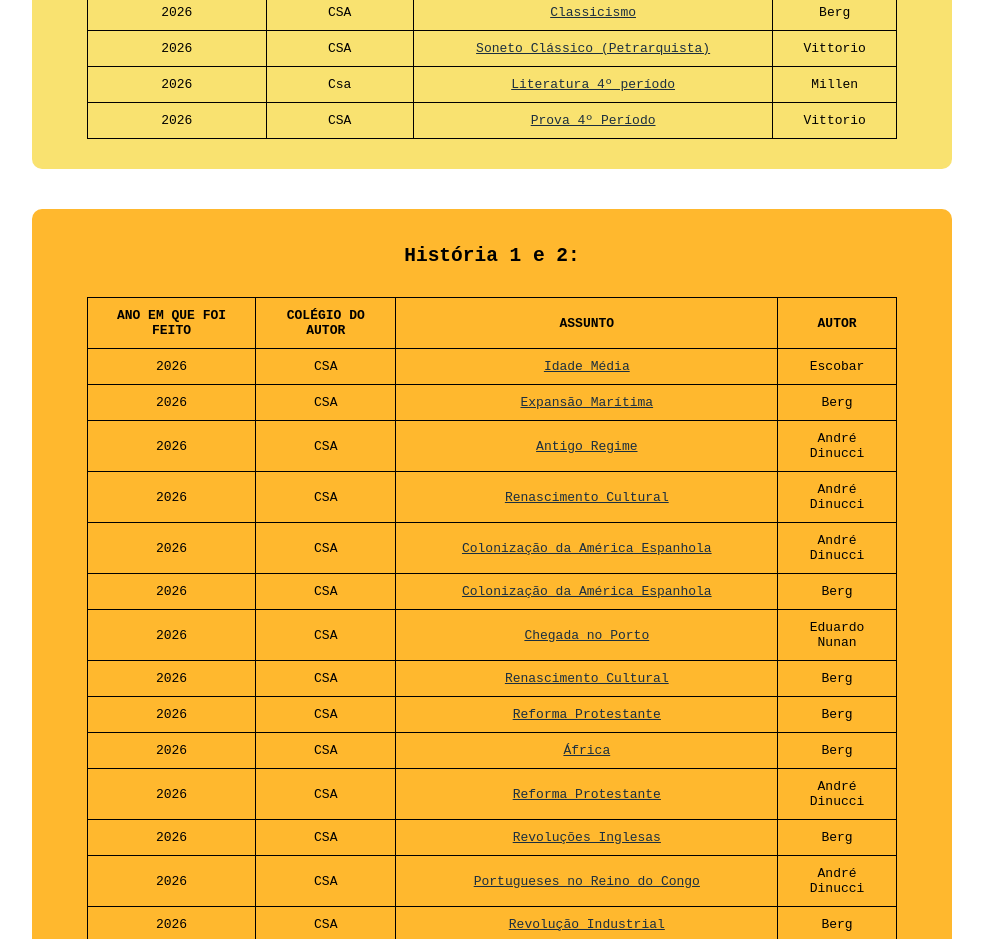
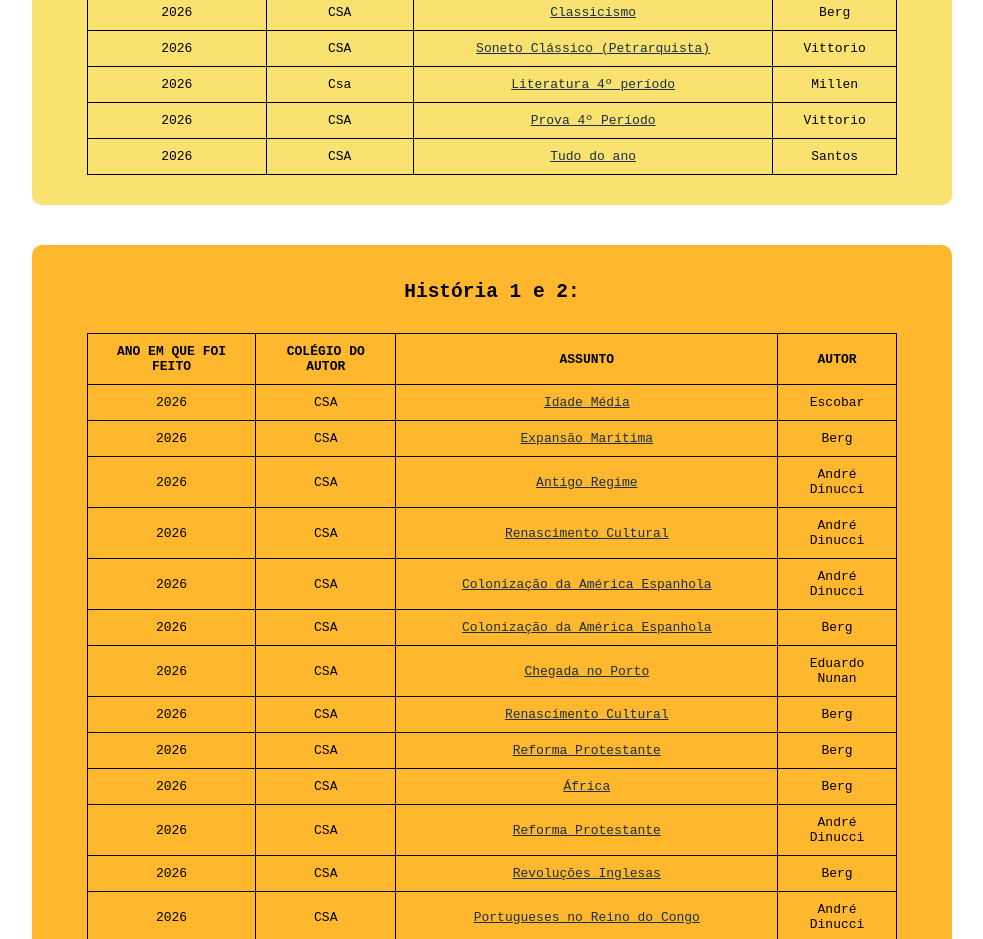
Before and after one commit to BentoRG/Gepeto, a plain HTML site: page 1anoEM.html in a window 1280 px wide. Shown: the part 2980-3919 px from the top of the page, without its empty margins (148-1131 px from the left). Drawn offline with Linux system fonts and the light colour scheme.

Commit message:
📋 Adicionado "Tudo do ano" em Literatura (1°EM)

```diff
--- a/1anoEM.html
+++ b/1anoEM.html
@@ -382,6 +382,12 @@
             <td>CSA</td>
             <td><a href="vittorio_lit_prova-4-periodo_1anoEM.html">Prova 4º Período</a></td>
             <td>Vittorio</td>
+          </tr>
+          <tr>
+            <td>2026</td>
+            <td>CSA</td>
+            <td><a href="santos_lit_tudo-do-ano_1anoEM.html">Tudo do ano</a></td>
+            <td>Santos</td>
           </tr>
         </tbody>
       </table>
```
